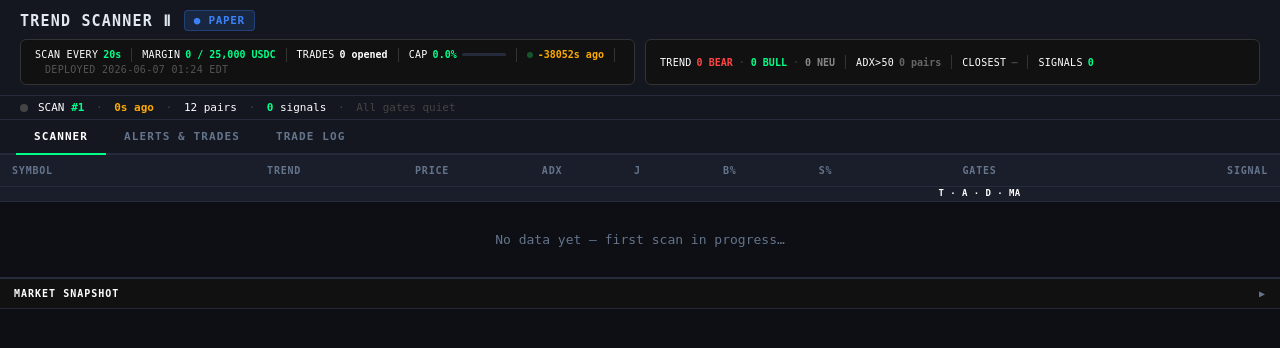
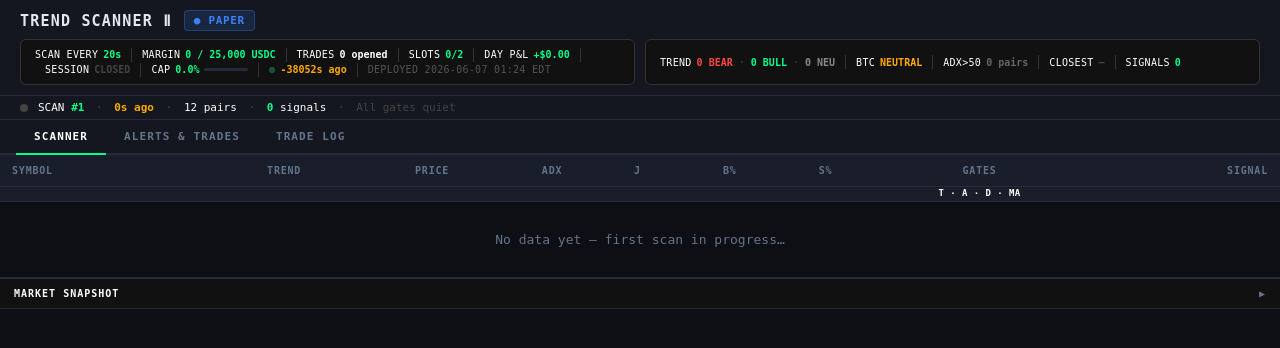
Before and after one commit to krishnanrvijay-afk/trend-scanner-part-deux, a FastAPI app: page / in a window 1280 px wide. Shown: the top 348 px of the page. Run offline with FastAPI, Linux system fonts and the light colour scheme; data that the repository does not hold is empty.

Commit message:
feat: live trading config — margin 2000, max 2 trades, session filter, BTC regime filter, daily loss limit, leverage tiers, circuit breaker 3

```diff
--- a/templates/dashboard.html
+++ b/templates/dashboard.html
@@ -721,6 +721,18 @@
       background:rgba(255,170,0,0.1);border:1px solid rgba(255,170,0,0.3);
       color:#ffaa00;font-size:10px;font-weight:600;letter-spacing:.04em
     "></span>
+    <span id="daily-limit-badge" style="
+      display:none;align-items:center;gap:6px;padding:3px 10px;border-radius:4px;
+      background:rgba(239,68,68,0.15);border:1px solid rgba(239,68,68,0.45);
+      color:#ff4444;font-size:11px;font-weight:700;letter-spacing:.06em;
+      animation:pending-pulse 1.2s infinite
+    ">🚫 DAILY LIMIT HIT</span>
+    <button id="reset-day-btn" onclick="resetDay()" style="
+      display:none;align-items:center;gap:5px;padding:3px 10px;border-radius:4px;
+      background:rgba(255,170,0,0.1);border:1px solid rgba(255,170,0,0.35);
+      color:#ffaa00;font-size:10px;font-weight:700;letter-spacing:.06em;
+      cursor:pointer;font-family:var(--font)
+    ">↺ RESET DAY</button>
   </div>
   <!-- Dual info cards -->
   <div class="header-cards">
@@ -739,6 +751,21 @@
       <div class="hc-item">
         <span class="hc-label">TRADES</span>
         <span class="hc-val" id="hc-trades">0 opened</span>
+      </div>
+      <span class="hc-sep"></span>
+      <div class="hc-item">
+        <span class="hc-label">SLOTS</span>
+        <span class="hc-val" id="hc-slots" style="color:#00ff88">0/2</span>
+      </div>
+      <span class="hc-sep"></span>
+      <div class="hc-item">
+        <span class="hc-label">DAY P&amp;L</span>
+        <span class="hc-val" id="hc-daily-pnl" style="color:#888">—</span>
+      </div>
+      <span class="hc-sep"></span>
+      <div class="hc-item">
+        <span class="hc-label">SESSION</span>
+        <span class="hc-val" id="hc-session" style="color:#888">—</span>
       </div>
       <span class="hc-sep"></span>
       <div class="hc-item">
@@ -761,6 +788,11 @@
       <div class="hc-item">
         <span class="hc-label">TREND</span>
         <span class="hc-val" id="hc-trend-val">—</span>
+      </div>
+      <span class="hc-sep"></span>
+      <div class="hc-item">
+        <span class="hc-label">BTC</span>
+        <span class="hc-val" id="hc-btc-regime" style="color:#888">—</span>
       </div>
       <span class="hc-sep"></span>
       <div class="hc-item">
```
